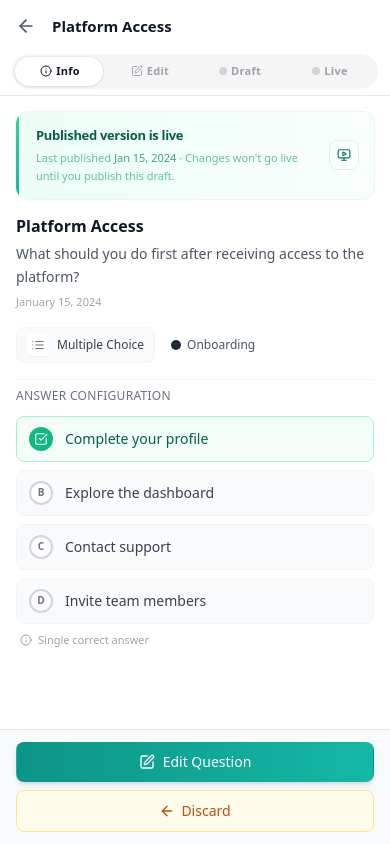
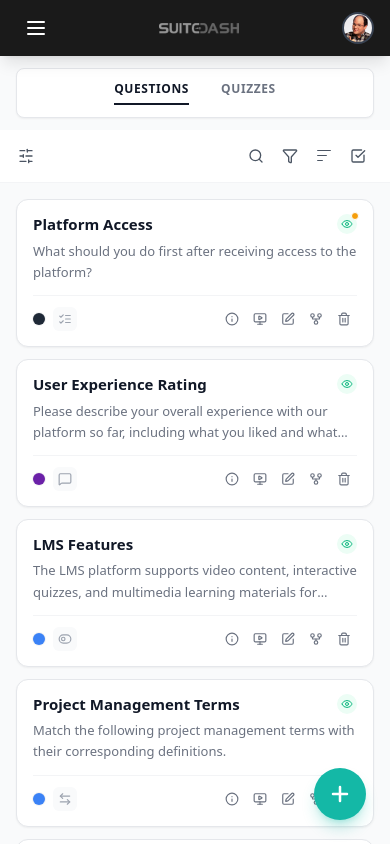
Before and after one commit to romanandrei62/Quizzes-, a React (Vite) app: page / in a window 390 px wide. Built offline with nearby package versions, Linux system fonts and the light colour scheme.

Commit message:
[Magic Patterns] Updated from 'Hover cursor missing on card'

```diff
--- a/src/components/questions/QuestionDetail.tsx
+++ b/src/components/questions/QuestionDetail.tsx
@@ -1528,7 +1528,7 @@ export function QuestionDetail({
         }
         {/* 4-tab switcher when draft of published - always visible */}
         {isDraftOfPublished &&
-        <div className="flex items-center px-3 pb-1.5 pt-0.5">
+        <div className="flex items-center px-3 pb-2 pt-0.5">
             <div className="relative flex items-center w-full p-[3px] bg-gray-950/[0.04] rounded-full">
               <motion.div
               layout
@@ -1555,16 +1555,16 @@ export function QuestionDetail({
                 setActiveTab('info');
                 setEditView('form');
               }}
-              className={`relative z-10 flex-1 flex items-center justify-center gap-1 py-1.5 text-[11px] font-semibold tracking-wide rounded-full transition-colors duration-200 ${activeTab === 'info' ? 'text-gray-900' : 'text-gray-400'}`}>
-
-                <Info className="w-3 h-3" />
+              className={`relative z-10 flex-1 flex items-center justify-center gap-1.5 py-2 text-[11px] font-semibold tracking-wide rounded-full transition-colors duration-200 ${activeTab === 'info' ? 'text-gray-900' : 'text-gray-400'}`}>
+
+                <Info className="w-3.5 h-3.5" />
                 Info
               </button>
               <button
               onClick={() => requestEdit()}
-              className={`relative z-10 flex-1 flex items-center justify-center gap-1 py-1.5 text-[11px] font-semibold tracking-wide rounded-full transition-colors duration-200 ${activeTab === 'edit' ? 'text-gray-900' : 'text-gray-400'}`}>
-
-                <PenSquare className="w-3 h-3" />
+              className={`relative z-10 flex-1 flex items-center justify-center gap-1.5 py-2 text-[11px] font-semibold tracking-wide rounded-full transition-colors duration-200 ${activeTab === 'edit' ? 'text-gray-900' : 'text-gray-400'}`}>
+
+                <PenSquare className="w-3.5 h-3.5" />
                 Edit
               </button>
               <button
@@ -1572,10 +1572,10 @@ export function QuestionDetail({
                 setIsViewingPublished(false);
                 setActiveTab('preview');
               }}
-              className={`relative z-10 flex-1 flex items-center justify-center gap-1 py-1.5 text-[11px] font-semibold tracking-wide rounded-full transition-colors duration-200 ${activeTab === 'preview' && !isViewingPublished ? 'text-amber-700' : 'text-gray-400'}`}>
-
-                <span
-                className={`w-2 h-2 rounded-full ${activeTab === 'preview' && !isViewingPublished ? 'bg-amber-500' : 'bg-gray-300'}`} />
+              className={`relative z-10 flex-1 flex items-center justify-center gap-1.5 py-2 text-[11px] font-semibold tracking-wide rounded-full transition-colors duration-200 ${activeTab === 'preview' && !isViewingPublished ? 'text-amber-700' : 'text-gray-400'}`}>
+
+                <MonitorPlay
+                className={`w-3.5 h-3.5 ${activeTab === 'preview' && !isViewingPublished ? 'text-amber-500' : ''}`} />
 
                 Draft
               </button>
@@ -1584,10 +1584,10 @@ export function QuestionDetail({
                 setIsViewingPublished(true);
                 setActiveTab('preview');
               }}
-              className={`relative z-10 flex-1 flex items-center justify-center gap-1 py-1.5 text-[11px] font-semibold tracking-wide rounded-full transition-colors duration-200 ${activeTab === 'preview' && isViewingPublished ? 'text-emerald-700' : 'text-gray-400'}`}>
-
-                <span
-                className={`w-2 h-2 rounded-full ${activeTab === 'preview' && isViewingPublished ? 'bg-emerald-500' : 'bg-gray-300'}`} />
+              className={`relative z-10 flex-1 flex items-center justify-center gap-1.5 py-2 text-[11px] font-semibold tracking-wide rounded-full transition-colors duration-200 ${activeTab === 'preview' && isViewingPublished ? 'text-emerald-700' : 'text-gray-400'}`}>
+
+                <MonitorPlay
+                className={`w-3.5 h-3.5 ${activeTab === 'preview' && isViewingPublished ? 'text-emerald-500' : ''}`} />
 
                 Live
               </button>
@@ -2037,16 +2037,16 @@ export function QuestionDetail({
                 onClick={() => setIsViewingPublished(false)}
                 className="relative z-10 w-7 h-7 flex items-center justify-center rounded-full transition-colors duration-200">
 
-                    <span
-                  className={`w-2.5 h-2.5 rounded-full transition-colors duration-200 ${!isViewingPublished ? 'bg-amber-500' : 'bg-gray-300'}`} />
+                    <MonitorPlay
+                  className={`w-3.5 h-3.5 transition-colors duration-200 ${!isViewingPublished ? 'text-amber-500' : 'text-gray-300'}`} />
 
                   </button>
                   <button
                 onClick={() => setIsViewingPublished(true)}
                 className="relative z-10 w-7 h-7 flex items-center justify-center rounded-full transition-colors duration-200">
 
-                    <span
-                  className={`w-2.5 h-2.5 rounded-full transition-colors duration-200 ${isViewingPublished ? 'bg-emerald-500' : 'bg-gray-300'}`} />
+                    <MonitorPlay
+                  className={`w-3.5 h-3.5 transition-colors duration-200 ${isViewingPublished ? 'text-emerald-500' : 'text-gray-300'}`} />
 
                   </button>
                 </div>
@@ -2404,7 +2404,7 @@ export function QuestionDetail({
                     className="w-full inline-flex items-center justify-center gap-2 px-3 py-2.5 text-sm font-medium text-amber-700 bg-amber-50 border border-amber-200 rounded-lg hover:bg-amber-100 transition-colors">
 
                           <ArrowLeft className="w-4 h-4" />
-                          Discard
+                          Discard Draft
                         </button> :
 
                   <Button
@@ -2435,9 +2435,7 @@ export function QuestionDetail({
                     className="inline-flex items-center justify-center gap-2 px-3 md:px-4 py-2.5 text-sm font-medium text-amber-700 bg-amber-50 border border-amber-200 rounded-lg hover:bg-amber-100 transition-colors">
 
                           <ArrowLeft className="w-4 h-4" />
-                          <span className="hidden md:inline">
-                            Discard Draft
-                          </span>
+                          Discard Draft
                         </button> :
 
                   <Button
--- a/src/components/questions/QuestionsContent.tsx
+++ b/src/components/questions/QuestionsContent.tsx
@@ -333,7 +333,7 @@ function MobileQuestionCard({
         opacity: 1,
         y: 0,
       }}
-      className={`relative bg-white rounded-xl border transition-all active:scale-[0.98] ${isSelected ? 'border-gray-900 shadow-lg ring-2 ring-gray-900/5' : 'border-gray-200 active:border-gray-300 shadow-sm'}`}
+      className={`relative bg-white rounded-xl border transition-all cursor-pointer active:scale-[0.98] ${isSelected ? 'border-gray-900 shadow-lg ring-2 ring-gray-900/5' : 'border-gray-200 active:border-gray-300 shadow-sm'}`}
       onClick={onClick}
     >
       <div className="px-4 pr-4 py-3.5">
--- a/src/pages/QuestionsPage.tsx
+++ b/src/pages/QuestionsPage.tsx
@@ -272,9 +272,10 @@ export function QuestionsPage() {
     setSelectedQuestion(null);
   };
   const [isMobileSidebarOpen, setIsMobileSidebarOpen] = useState(false);
-  // Auto-select the first question on initial load
+  // Auto-select the first question on initial load (desktop only)
   useEffect(() => {
-    if (questions.length > 0 && !selectedQuestion) {
+    const isDesktop = window.innerWidth >= 1024;
+    if (isDesktop && questions.length > 0 && !selectedQuestion) {
       setSelectedQuestion(questions[0]);
       setDetailDefaultTab('info');
     }
```
